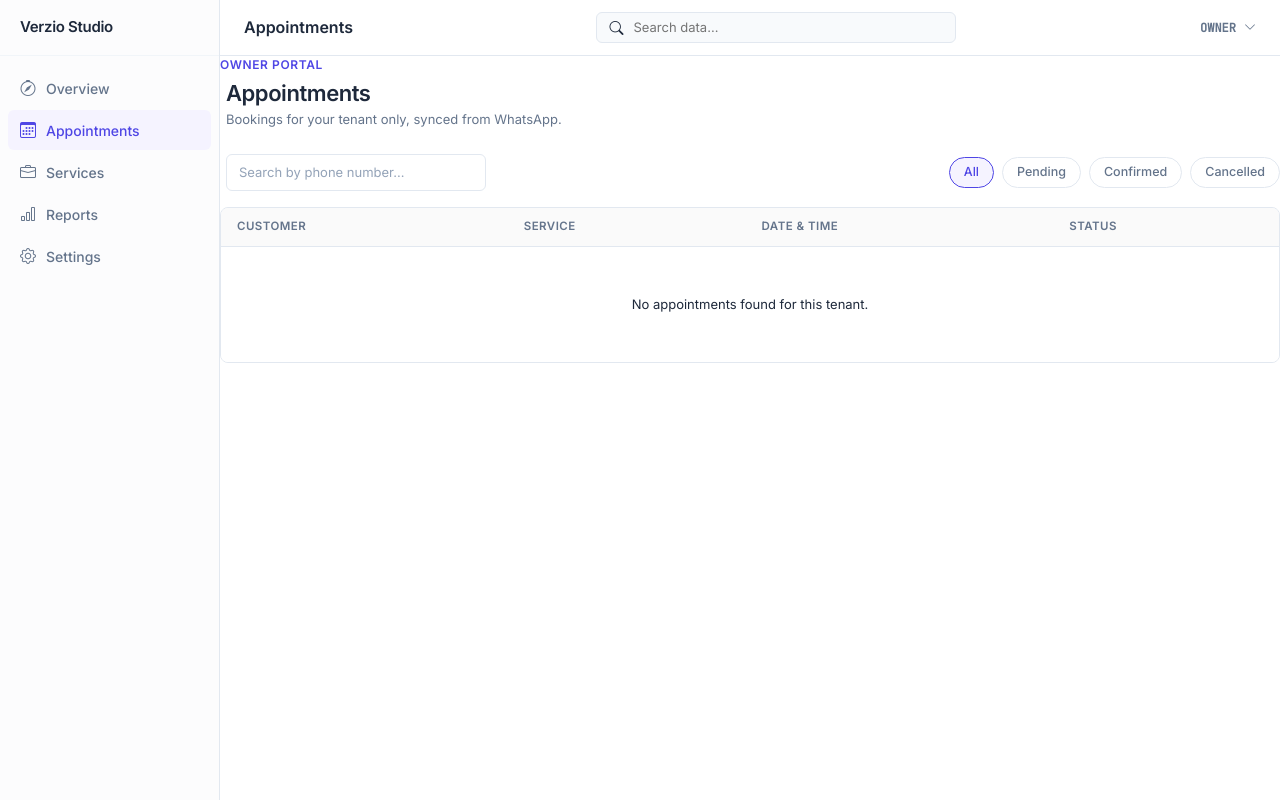
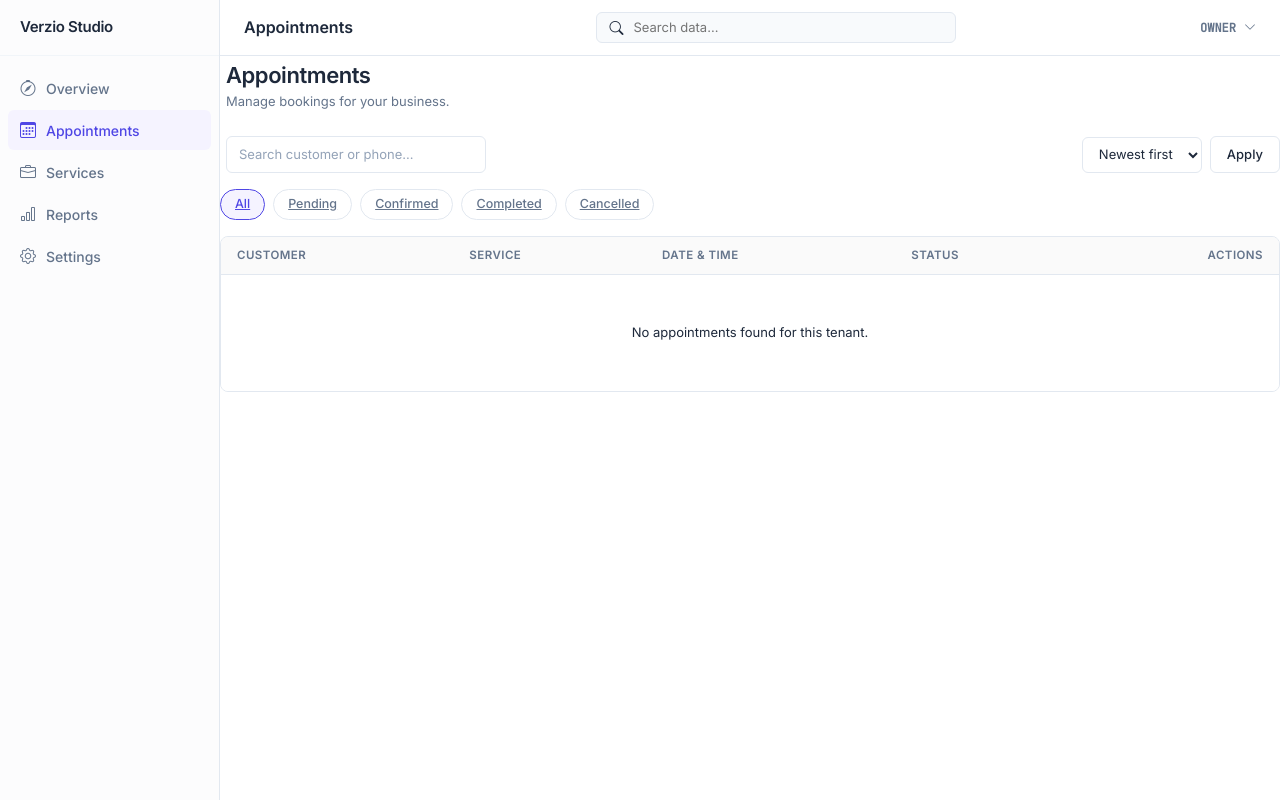
Before and after one commit to mohakbhowmik/Verzio_v1, a FastAPI app: page /owner/appointments in a window 1280 px wide. Run offline with FastAPI, Linux system fonts and the light colour scheme.

Commit message:
Owner Portal Post Start

```diff
--- a/owner/owner_appointments.py
+++ b/owner/owner_appointments.py
@@ -1,4 +1,5 @@
-from fastapi import APIRouter, Depends, Request
+from fastapi import APIRouter, Depends, HTTPException, Request
+from fastapi.responses import RedirectResponse
 from fastapi.templating import Jinja2Templates
 from sqlalchemy.orm import Session
 
@@ -7,33 +8,69 @@ from database import Appointment, Business, Service, get_db
 router = APIRouter(prefix="/owner/appointments", tags=["owner-appointments"])
 templates = Jinja2Templates(directory="templates")
 
+ALLOWED_STATUSES = {"pending", "confirmed", "completed", "cancelled"}
+ACTION_TARGETS = {
+    "approve": ("pending", "confirmed"),
+    "reject": ("pending", "cancelled"),
+    "complete": ("confirmed", "completed"),
+    "cancel": ("confirmed", "cancelled"),
+}
+
+
+def _resolve_business(request: Request, db: Session) -> Business | None:
+    owner_phone = (
+        request.cookies.get("verzio_owner_phone")
+        or request.headers.get("x-verzio-owner-phone")
+        or ""
+    ).strip()
+
+    if not owner_phone:
+        return None
+
+    return (
+        db.query(Business)
+        .filter(Business.manager_phone_number == owner_phone)
+        .first()
+    )
+
 
 @router.get("")
 async def owner_appointments_page(
     request: Request,
     db: Session = Depends(get_db),
 ):
-    owner_phone = (
-        request.cookies.get("verzio_owner_phone")
-        or request.headers.get("x-verzio-owner-phone")
-        or ""
-    ).strip()
-
-    business = None
-    if owner_phone:
-        business = (
-            db.query(Business)
-            .filter(Business.manager_phone_number == owner_phone)
-            .first()
-        )
+    business = _resolve_business(request, db)
+    search = request.query_params.get("search", "").strip()
+    status = request.query_params.get("status", "all").strip().lower()
+    sort = request.query_params.get("sort", "newest").strip().lower()
 
     appointments = []
     if business:
-        appointments = (
+        query = (
             db.query(Appointment)
             .filter(Appointment.business_id == business.id)
             .join(Service, Appointment.service_id == Service.id, isouter=True)
-            .order_by(Appointment.appointment_time.desc())
+        )
+
+        if search:
+            search_value = f"%{search}%"
+            query = query.filter(
+                (Appointment.customer_name.ilike(search_value))
+                | (Appointment.customer_phone.ilike(search_value))
+            )
+
+        if status in ALLOWED_STATUSES:
+            query = query.filter(Appointment.status == status)
+        else:
+            status = "all"
+
+        appointments = (
+            query
+            .order_by(
+                Appointment.appointment_time.asc()
+                if sort == "oldest"
+                else Appointment.appointment_time.desc()
+            )
             .all()
         )
 
@@ -44,5 +81,50 @@ async def owner_appointments_page(
             "active_page": "appointments",
             "business": business,
             "appointments": appointments,
+            "search": search,
+            "status": status,
+            "sort": sort if sort in {"oldest", "newest"} else "newest",
         },
     )
+
+
+@router.post("/{appointment_id}/{action}")
+async def update_owner_appointment(
+    appointment_id: int,
+    action: str,
+    request: Request,
+    db: Session = Depends(get_db),
+):
+    business = _resolve_business(request, db)
+    transition = ACTION_TARGETS.get(action)
+
+    if not business or not transition:
+        raise HTTPException(status_code=404, detail="Appointment action not found.")
+
+    appointment = (
+        db.query(Appointment)
+        .filter(
+            Appointment.id == appointment_id,
+            Appointment.business_id == business.id,
+        )
+        .first()
+    )
+
+    if not appointment:
+        raise HTTPException(status_code=404, detail="Appointment not found.")
+
+    expected_status, next_status = transition
+    if appointment.status != expected_status:
+        raise HTTPException(
+            status_code=409,
+            detail="This appointment cannot be changed from its current status.",
+        )
+
+    appointment.status = next_status
+    db.commit()
+
+    query = request.query_params
+    redirect_url = "/owner/appointments"
+    if query:
+        redirect_url = f"{redirect_url}?{query}"
+    return RedirectResponse(url=redirect_url, status_code=303)
--- a/templates/owner/appointments.html
+++ b/templates/owner/appointments.html
@@ -6,19 +6,37 @@
 {% block content %}
 <div class="page-header">
   <div>
-    <div class="page-eyebrow">Owner Portal</div>
     <h1 class="page-title">Appointments</h1>
-    <div class="page-subtitle">Bookings for your tenant only, synced from WhatsApp.</div>
+    <div class="page-subtitle">Manage bookings for {{ business.name if business else 'your business' }}.</div>
   </div>
 </div>
 
+<form method="get" action="/owner/appointments" class="filter-bar">
+  <input
+    type="search"
+    name="search"
+    class="form-control-verzio"
+    style="max-width:260px;"
+    placeholder="Search customer or phone..."
+    value="{{ search }}"
+  >
+  <div class="d-flex align-items-center gap-2 flex-wrap">
+    <select name="sort" class="form-select-verzio" style="width:auto;" aria-label="Sort appointments">
+      <option value="newest" {% if sort == "newest" %}selected{% endif %}>Newest first</option>
+      <option value="oldest" {% if sort == "oldest" %}selected{% endif %}>Oldest first</option>
+    </select>
+    <button type="submit" class="btn-verzio-outline">Apply</button>
+  </div>
+</form>
+
 <div class="filter-bar">
-  <input type="text" class="form-control-verzio" style="max-width:260px;" placeholder="Search by phone number..." data-table-search="#appointments-table">
-  <div class="d-flex gap-2" data-filter-group="#appointments-table">
-    <button class="filter-pill active" data-filter-value="all">All</button>
-    <button class="filter-pill" data-filter-value="pending">Pending</button>
-    <button class="filter-pill" data-filter-value="confirmed">Confirmed</button>
-    <button class="filter-pill" data-filter-value="cancelled">Cancelled</button>
+  <div class="d-flex gap-2 flex-wrap">
+    {% for filter_status, filter_label in [("all", "All"), ("pending", "Pending"), ("confirmed", "Confirmed"), ("completed", "Completed"), ("cancelled", "Cancelled")] %}
+    <a
+      class="filter-pill {% if status == filter_status %}active{% endif %}"
+      href="/owner/appointments?search={{ search|urlencode }}&status={{ filter_status }}&sort={{ sort }}"
+    >{{ filter_label }}</a>
+    {% endfor %}
   </div>
 </div>
 
@@ -30,6 +48,7 @@
         <th>Service</th>
         <th>Date &amp; time</th>
         <th>Status</th>
+        <th class="text-end">Actions</th>
       </tr>
     </thead>
     <tbody>
@@ -37,9 +56,10 @@
       <tr data-status="{{ appointment.status }}">
         <td>
           <div class="table-entity">
-            <div class="table-avatar"><i class="bi bi-telephone"></i></div>
+            <div class="table-avatar"><i class="bi bi-person"></i></div>
             <div>
-              <div class="cell-primary mono">{{ appointment.customer_phone }}</div>
+              <div class="cell-primary">{{ appointment.customer_name or 'Customer' }}</div>
+              <div class="cell-muted mono">{{ appointment.customer_phone }}</div>
             </div>
           </div>
         </td>
@@ -50,10 +70,41 @@
             <span class="dot"></span>{{ appointment.status|replace("_", " ")|capitalize }}
           </span>
         </td>
+        <td class="text-end">
+          {% if appointment.status == "pending" %}
+          <div class="d-flex justify-content-end gap-2">
+            <form method="post" action="/owner/appointments/{{ appointment.id }}/approve" class="m-0">
+              <button type="submit" class="icon-btn" aria-label="Approve appointment #{{ appointment.id }}" title="Approve">
+                <i class="bi bi-check-lg"></i>
+              </button>
+            </form>
+            <form method="post" action="/owner/appointments/{{ appointment.id }}/reject" class="m-0">
+              <button type="submit" class="icon-btn" aria-label="Reject appointment #{{ appointment.id }}" title="Reject">
+                <i class="bi bi-x-lg"></i>
+              </button>
+            </form>
+          </div>
+          {% elif appointment.status == "confirmed" %}
+          <div class="d-flex justify-content-end gap-2">
+            <form method="post" action="/owner/appointments/{{ appointment.id }}/complete" class="m-0">
+              <button type="submit" class="icon-btn" aria-label="Complete appointment #{{ appointment.id }}" title="Complete">
+                <i class="bi bi-check2-circle"></i>
+              </button>
+            </form>
+            <form method="post" action="/owner/appointments/{{ appointment.id }}/cancel" class="m-0">
+              <button type="submit" class="icon-btn" aria-label="Cancel appointment #{{ appointment.id }}" title="Cancel">
+                <i class="bi bi-x-circle"></i>
+              </button>
+            </form>
+          </div>
+          {% else %}
+          <span class="cell-muted">View only</span>
+          {% endif %}
+        </td>
       </tr>
       {% else %}
       <tr>
-        <td colspan="4" class="text-center cell-muted py-5">
+        <td colspan="5" class="text-center cell-muted py-5">
           No appointments found for this tenant.
         </td>
       </tr>
```
